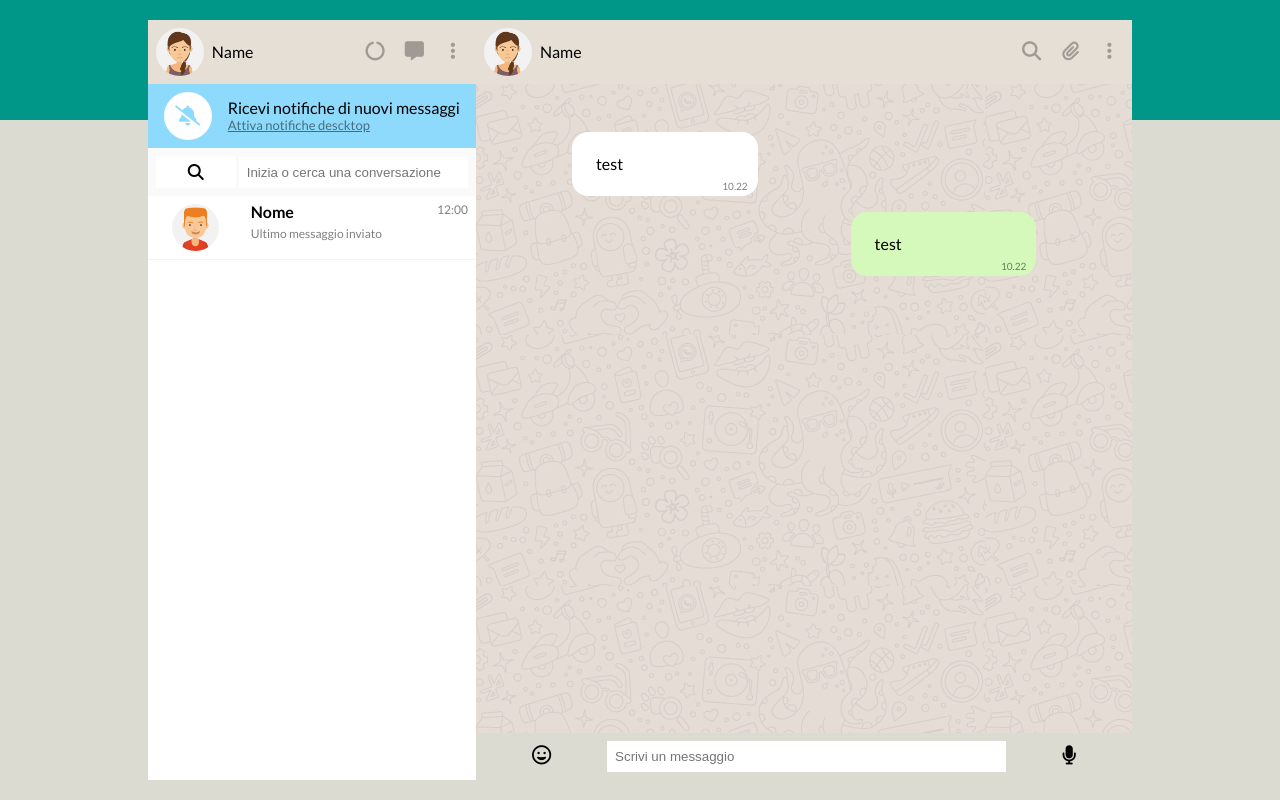
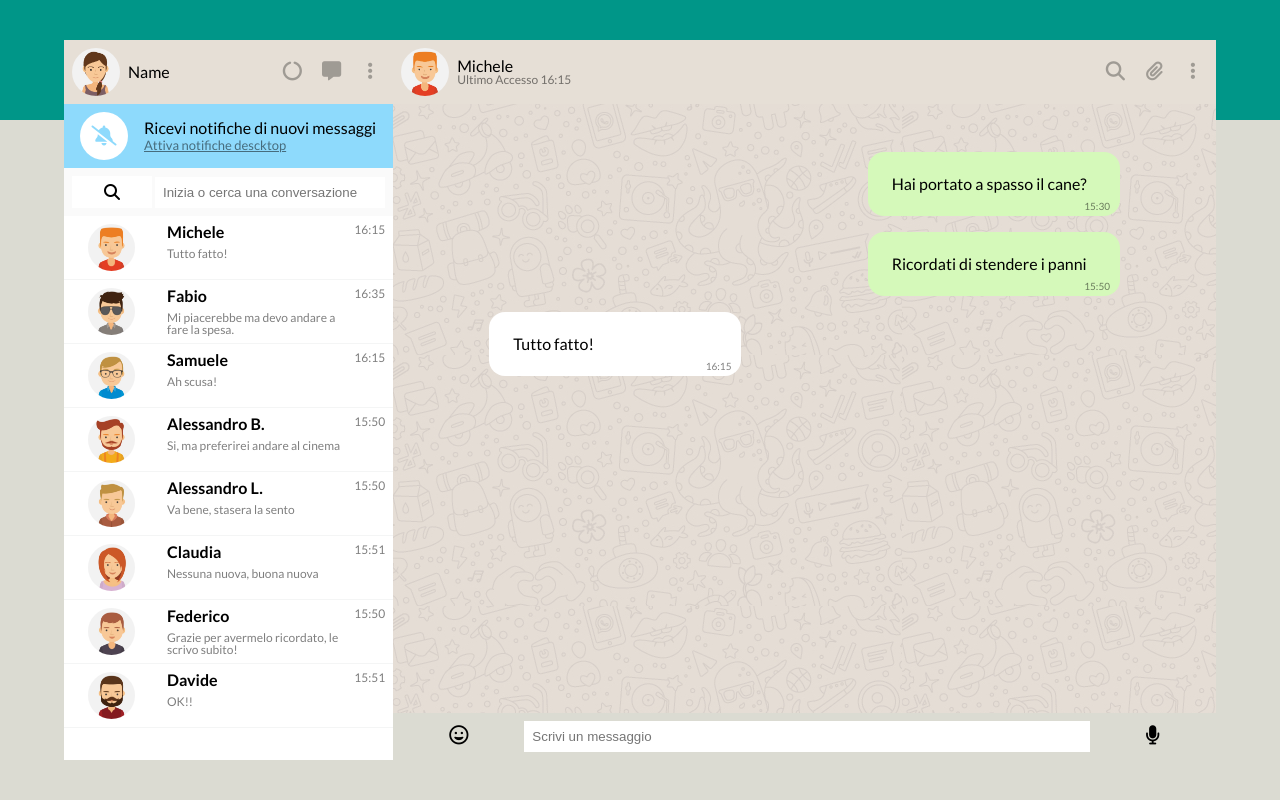
Before and after one commit to Hirisci/vue-boolzapp, a plain HTML site: page index.html in a window 1280 px wide. Drawn offline with nearby package versions, Linux system fonts and the light colour scheme.

Commit message:
sistemato l-overflow

```diff
--- a/css/style.css
+++ b/css/style.css
@@ -85,22 +85,23 @@ body {
 
 /*--- Struttura ---*/
 #app {
-  max-width: 90%;
-  height: 95vh;
-  display: grid;
-  grid-template-columns: 1fr  2fr;
+  width: 90%;
+  height: 90%;
+  display: flex;
 }
 
-.app {
+.app{
   display: flex;
   flex-direction: column;
 }
 
 .app--sx {
+  width: 40%;
   background-color: var(--clr-bg-contact);
 }
 
 .app--dx {
+  width: 100%;
   justify-content: space-between;
 }
 
@@ -109,6 +110,7 @@ body {
 }
 
 .app__coomponet--big {
+  overflow-y: scroll;
   flex-grow: 1;
 }
 
@@ -119,10 +121,10 @@ body {
 
 /*--- USER ---*/
 
-.user-info {
+.user-info{
+  display: flex;
   height: var(--height-item);
   background-color: var(--clr-header-cln);
-  display: flex;
   justify-content: space-between;
 }
 
@@ -240,6 +242,10 @@ body {
   flex-direction: column;
   gap: 1rem;
 }
+.user-info__access{
+  font-size: 0.75rem;
+  opacity: 0.5;
+}
 
 .row{
   display: flex;
--- a/index.html
+++ b/index.html
@@ -1,18 +1,27 @@
 <!DOCTYPE html>
 <html lang="en">
   <head>
-    <meta charset="UTF-8">
-    <meta http-equiv="X-UA-Compatible" content="IE=edge">
-    <meta name="viewport" content="width=device-width, initial-scale=1.0">
+    <meta charset="UTF-8" />
+    <meta http-equiv="X-UA-Compatible" content="IE=edge" />
+    <meta name="viewport" content="width=device-width, initial-scale=1.0" />
     <!-- font-awesome -->
-    <link rel="stylesheet" href="https://cdnjs.cloudflare.com/ajax/libs/font-awesome/6.1.1/css/all.min.css" integrity="sha512-KfkfwYDsLkIlwQp6LFnl8zNdLGxu9YAA1QvwINks4PhcElQSvqcyVLLD9aMhXd13uQjoXtEKNosOWaZqXgel0g==" crossorigin="anonymous" referrerpolicy="no-referrer" />
+    <link
+      rel="stylesheet"
+      href="https://cdnjs.cloudflare.com/ajax/libs/font-awesome/6.1.1/css/all.min.css"
+      integrity="sha512-KfkfwYDsLkIlwQp6LFnl8zNdLGxu9YAA1QvwINks4PhcElQSvqcyVLLD9aMhXd13uQjoXtEKNosOWaZqXgel0g=="
+      crossorigin="anonymous"
+      referrerpolicy="no-referrer"
+    />
     <!-- google font -->
-    <link rel="preconnect" href="https://fonts.googleapis.com">
-    <link rel="preconnect" href="https://fonts.gstatic.com" crossorigin>
-    <link href="https://fonts.googleapis.com/css2?family=Lato:wght@100;300;400;700&display=swap" rel="stylesheet">
+    <link rel="preconnect" href="https://fonts.googleapis.com" />
+    <link rel="preconnect" href="https://fonts.gstatic.com" crossorigin />
+    <link
+      href="https://fonts.googleapis.com/css2?family=Lato:wght@100;300;400;700&display=swap"
+      rel="stylesheet"
+    />
     <!-- FOGLI DI STILE -->
-    <link rel="stylesheet" href="css/reset.css">
-    <link rel="stylesheet" href="css/style.css">
+    <link rel="stylesheet" href="css/reset.css" />
+    <link rel="stylesheet" href="css/style.css" />
     <!-- VUE-JS VERSION 2 -->
     <script src="https://cdn.jsdelivr.net/npm/vue@2/dist/vue.js"></script>
     <title>Nuovo Progetto</title>
@@ -22,78 +31,126 @@
       <div class="app app--sx">
         <div class="app__component user-info">
           <div class="user-info__sx">
-                    <img class="user-info__img" src="img/avatar_io.jpg" alt="avatar" >
+            <img class="user-info__img" src="img/avatar_io.jpg" alt="avatar" />
             <div class="user-info__name">Name</div>
           </div>
           <div class="user-info__dx">
-                    <button class="btn btn--user btn-stories"><i class="fa-solid fa-circle-notch"></i></button>
-                    <button class="btn btn--user btn-new-message"><i class="fa-solid fa-message"></i></button>
-                    <button class="btn btn--user btn-settings"><i class="fa-solid fa-ellipsis-vertical"></i></button>
+            <button class="btn btn--user btn-stories">
+              <i class="fa-solid fa-circle-notch"></i>
+            </button>
+            <button class="btn btn--user btn-new-message">
+              <i class="fa-solid fa-message"></i>
+            </button>
+            <button class="btn btn--user btn-settings">
+              <i class="fa-solid fa-ellipsis-vertical"></i>
+            </button>
           </div>
         </div>
         <div class="app__component notification">
-                <div class="notification__icon"><i class="fa-solid fa-bell-slash"></i></div>
+          <div class="notification__icon">
+            <i class="fa-solid fa-bell-slash"></i>
+          </div>
           <div class="notification__info">
             <div>Ricevi notifiche di nuovi messaggi</div>
             <a>Attiva notifiche descktop</a>
           </div>
-
         </div>
         <div class="app__component search-bar">
-                <div class="search-bar__icon"><i class="fa-solid fa-magnifying-glass"></i></div>
-                <input class="search-bar__input" type="text" placeholder="Inizia o cerca una conversazione">
+          <div class="search-bar__icon">
+            <i class="fa-solid fa-magnifying-glass"></i>
           </div>
+          <input
+            class="search-bar__input"
+            type="text"
+            placeholder="Inizia o cerca una conversazione"
+          />
+        </div>
+        <!-- contatti -->
         <div class="app__coomponet--big">
-                <div class="contact">
+          <div
+            class="contact"
+            @click="selectChat(index)"
+            v-for="(obj,index) in contacts"
+          >
             <div class="contact__sx">
-                        <img class="contact__img" src="img/avatar_1.jpg" alt="foto">
+              <img class="contact__img" :src="imgAvatar(index)" alt="foto" />
               <div class="contact__info">
-                            <div class="contact__name">Nome</div>
-                            <div class="contact__last-msg">Ultimo messaggio inviato</div>
+                <div class="contact__name">{{obj.name}}</div>
+                <div class="contact__last-msg">{{lastMessage(index)}}</div>
               </div>
             </div>
-                    <div class="contact__time">12:00</div>
+            <div class="contact__time">{{getTime(index)}}</div>
           </div>
         </div>
-
       </div>
+      <!-- chat -->
       <div class="app app--dx">
         <div class="app__component user-info">
           <div class="user-info__sx">
-                    <img class="user-info__img" src="img/avatar_io.jpg" alt="avatar" >
-                    <div class="user-info__name">Name</div>
+            <img
+              class="user-info__img"
+              :src="imgAvatar(currentChat)"
+              :alt="contacts[currentChat].name"
+            />
+            <div>
+              <div class="user-info__name">{{contacts[currentChat].name}}</div>
+              <div class="user-info__access">
+                Ultimo Accesso {{getTime(currentChat)}}
+              </div>
+            </div>
           </div>
           <div class="user-info__dx">
-                    <button class="btn btn--user btn-serch"><i class="fa-solid fa-magnifying-glass"></i></button>
-                    <button class="btn btn--user btn-attached"><i class="fa-solid fa-paperclip"></i></button>
-                    <button class="btn btn--user btn-settings"><i class="fa-solid fa-ellipsis-vertical"></i></button>
+            <button class="btn btn--user btn-serch">
+              <i class="fa-solid fa-magnifying-glass"></i>
+            </button>
+            <button class="btn btn--user btn-attached">
+              <i class="fa-solid fa-paperclip"></i>
+            </button>
+            <button class="btn btn--user btn-settings">
+              <i class="fa-solid fa-ellipsis-vertical"></i>
+            </button>
           </div>
         </div>
-            <div class="app__component app__coomponet--big chat">
-                <div class="row ">
-                    <div class="message chat__message--received">
-                        <div class="">test</div>
-                        <div class="message__time">10.22</div>
+        <div class="app__coomponet--big chat">
+          <div
+            class="row"
+            :class="{'row--sent': message.status === 'sent'}"
+            v-for="message in contacts[currentChat].messages"
+          >
+            <div
+              v-if="message.status === 'sent'"
+              class="message chat__message--sent"
+            >
+              <div class="">{{message.message}}</div>
+              <div class="message__time">{{getTimeChat(message.date)}}</div>
+            </div>
+            <div v-else class="message chat__message--received">
+              <div class="">{{message.message}}</div>
+              <div class="message__time">{{getTimeChat(message.date)}}</div>
             </div>
           </div>
-                <div class="row row--sent">
+          <!-- <div class="row row--sent">
                     <div class="message chat__message--sent">
                         <div class="">test</div>
                         <div class="message__time">10.22</div>
                     </div>
-                </div>
+                </div> -->
         </div>
         <div class="app__component input">
           <button class="btn btn--input btn--emoticon">
             <i class="fa-regular fa-face-grin"></i>
           </button>
-                <input type="text" class="input__text" placeholder="Scrivi un messaggio">
+          <input
+            type="text"
+            class="input__text"
+            @keyup.enter="addMessageText()"
+            v-model="messageText"
+            placeholder="Scrivi un messaggio"
+          />
           <button class="btn btn--input btn--microphone">
             <i class="fa-solid fa-microphone"></i>
           </button>
         </div>
-
-
       </div>
     </div>
     <script src="js/main.js"></script>
--- a/js/main.js
+++ b/js/main.js
@@ -164,8 +164,52 @@ let app = new Vue({
         ],
       },
     ],
+    currentChat : 0,
+    messageText : "",
   },
   methods:{
+    imgAvatar(i){
+        return "img/avatar"+this.contacts[i].avatar+".jpg"
+    },
+    lastMessages(i){
+      return this.contacts[i].messages[this.contacts[i].messages.length-1]
+    },
+    lastMessage(i){
+      return this.lastMessages(i).message
+    },
+    getTime(i){
+      let arr = this.lastMessages(i).date.split(" ")
+      arr = arr[1].split(":")
+      return `${arr[0]}:${arr[1]}`
+    },
+    getTimeChat(date){
+      let arr = date.split(" ")
+      arr = arr[1].split(":")
+      return `${arr[0]}:${arr[1]}`
+    },
+    selectChat(index){
+      this.currentChat=index
+    },
+    addMessageText(){
+      this.createDate();
+      let msg={
+        date: "10/01/2020 15:51:00",
+        message: this.messageText,
+        status: "sent",
+      }
+      this.contacts[this.currentChat].messages.push(msg)
+      this.messageText=""
+    },
+    createDate(){
+      let date = new Date()
+      let day = `${date.getDate()}/${date.getDate()}/${date.getDate()}`
+      let time = `${date.getHours()}:${date.getMinutes()}:${date.getSeconds()}`
+      return `${day} ${time}`
+    }
+
+
+  },
+  computed:{
 
   }
 });
```
Lines whose indentation alone changed are shown as unchanged.
